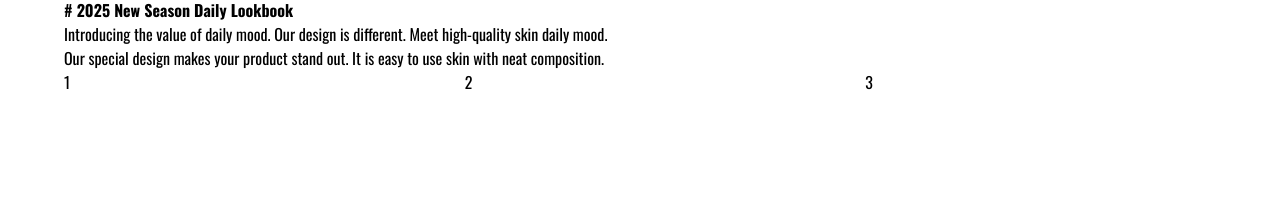
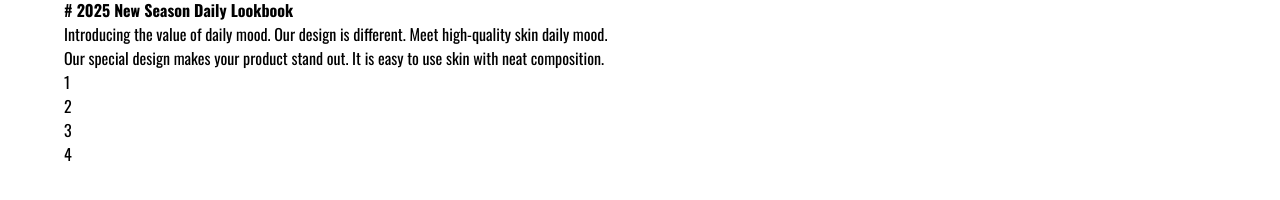
Before and after one commit to ejk0731/betty-react, a Next.js app: page / in a window 1280 px wide. Shown: the part 2292-2492 px from the top of the page. Built offline with nearby package versions, Linux system fonts and the light colour scheme; no server answers; the database is empty.

Commit message:
feature: LookBookSlide component

```diff
--- a/components/Home/LookBooks/LookBookSlide.tsx
+++ b/components/Home/LookBooks/LookBookSlide.tsx
@@ -1,6 +1,6 @@
 import React from 'react';
 import { SwiperSlide } from 'swiper/react';
 
-export default function LookBookSlide() {
-  return <div></div>;
+export default function LookBookSlide({ index }: { index: number }) {
+  return <SwiperSlide>{index}</SwiperSlide>;
 }
--- a/components/Home/LookBooks/LookBookSlider.tsx
+++ b/components/Home/LookBooks/LookBookSlider.tsx
@@ -10,7 +10,7 @@ export default function LookBookSlider() {
     <div>
       <Swiper spaceBetween={50} slidesPerView={3}>
         {item.map(index => {
-          return <SwiperSlide>{index}</SwiperSlide>;
+          return <LookBookSlide index={index} />;
         })}
       </Swiper>
     </div>
```
